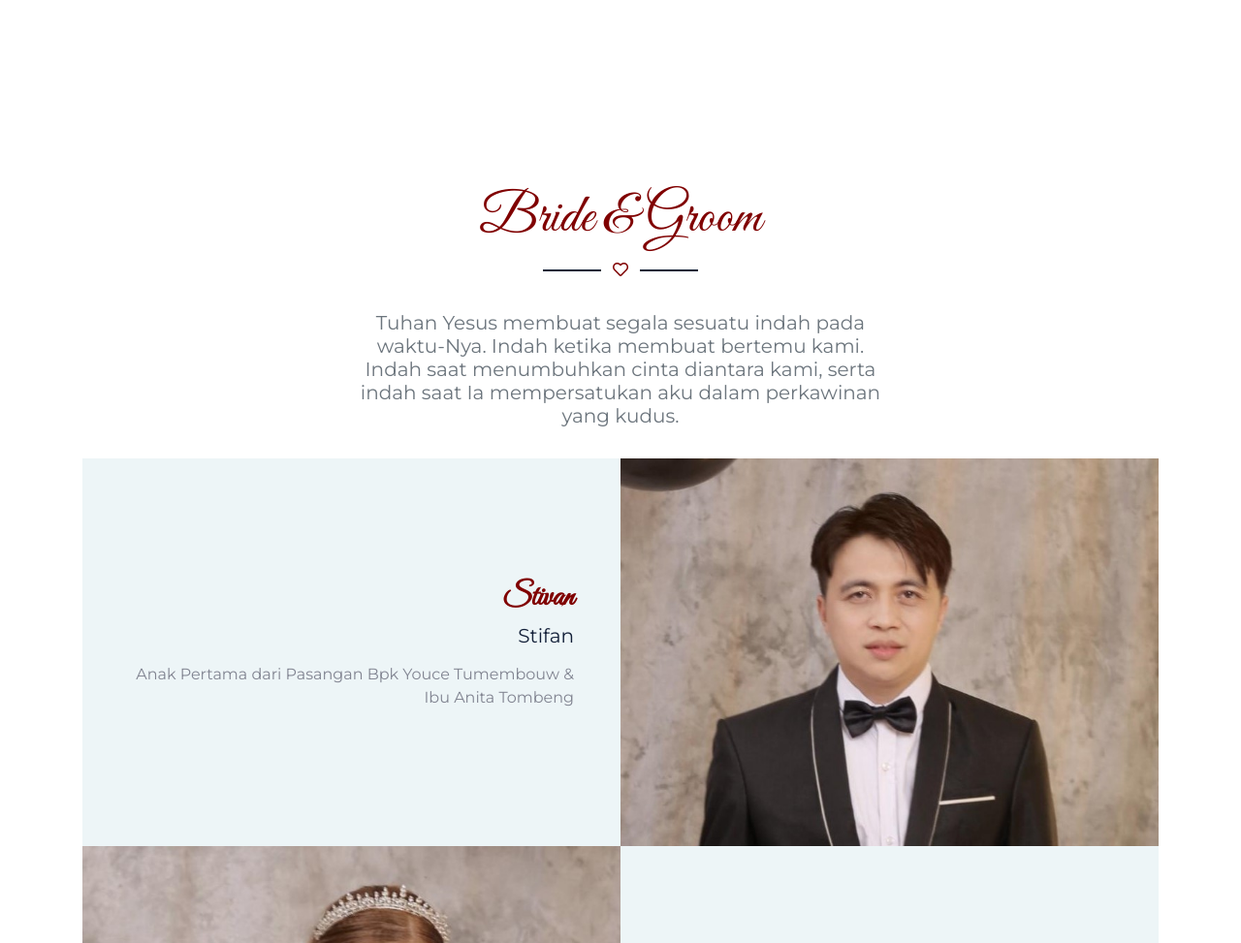
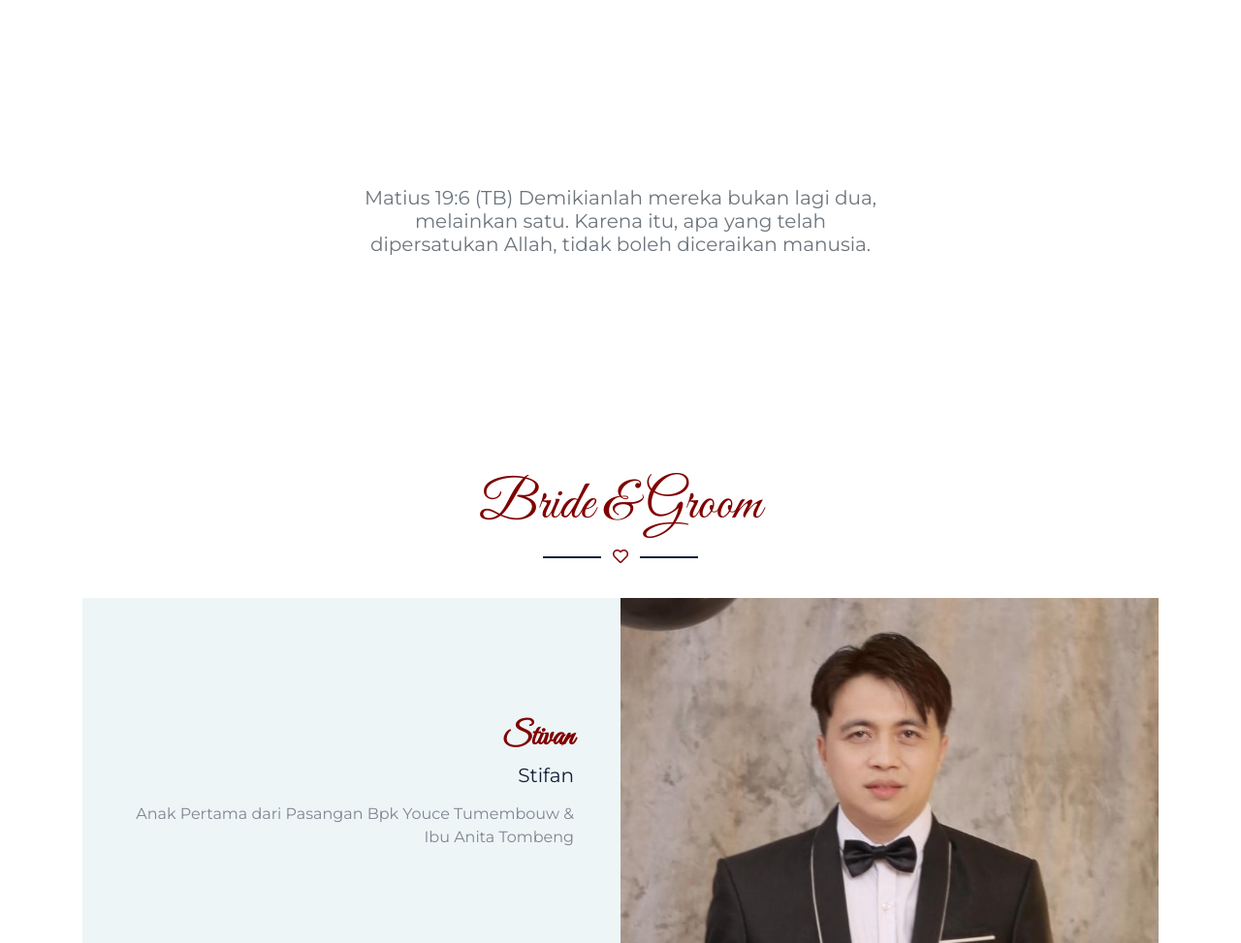
Before and after one commit to dhichii/wedding-invitation, a plain HTML site: page index.html in a window 1280 px wide. Shown: the part 800-1773 px from the top of the page at 97% size. Drawn offline with nearby package versions, Linux system fonts and the light colour scheme.

Commit message:
move verses to the top of bride & groom

```diff
--- a/index.html
+++ b/index.html
@@ -283,6 +283,15 @@
     </div>
     <!-- Video Modal End -->
 
+    <div class="container-fluid py-5" id="event">
+        <div class="container py-5">
+            <div class="row justify-content-center">
+                <div class="col-md-6 text-center">
+                    <h5 class="font-weight-normal text-muted mb-3 pb-3">Matius 19:6 (TB)  Demikianlah mereka bukan lagi dua, melainkan satu. Karena itu, apa yang telah dipersatukan Allah, tidak boleh diceraikan manusia.</h5>
+                </div>
+            </div>
+        </div>
+    </div>
 
     <!-- Opening Start -->
     <div class="container-fluid py-5" id="event">
@@ -290,11 +299,6 @@
             <div class="section-title position-relative text-center">
                 <h1 class="font-secondary display-4">Bride & Groom</h1>
                 <i class="far fa-heart text-dark"></i>
-            </div>
-            <div class="row justify-content-center">
-                <div class="col-md-6 text-center">
-                    <h5 class="font-weight-normal text-muted mb-3 pb-3">Tuhan Yesus membuat segala sesuatu indah pada waktu-Nya. Indah ketika membuat bertemu kami. Indah saat menumbuhkan cinta diantara kami, serta indah saat Ia mempersatukan aku dalam perkawinan yang kudus.</h5>
-                </div>
             </div>
             <div class="row m-0 mb-4 mb-md-0 pb-2 pb-md-0">
                 <div class="col-md-6 p-0 text-center text-md-right">
```
